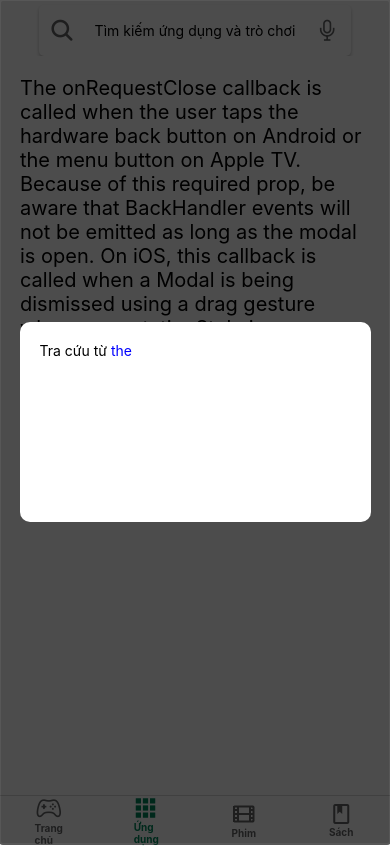
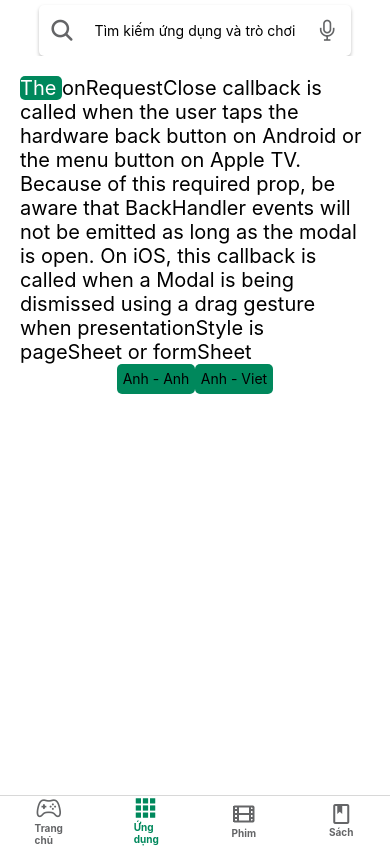
Before and after one commit to JungNh/GoogleStore_JS, a React Native app: screen /Utilities in a window 390 px wide. Both pictures are taken after a click on the element "The". Built offline with nearby package versions, Linux system fonts and the light colour scheme.

Commit message:
'add_translate'

```diff
--- a/src/component/TextTranslate.js
+++ b/src/component/TextTranslate.js
@@ -1,8 +1,8 @@
 import React, { useRef, useState } from 'react'
-import { View, Text, Dimensions, Alert, TouchableOpacity } from 'react-native'
+import { View, Text, Dimensions, Alert, TouchableOpacity, StyleSheet } from 'react-native'
 import Modal from 'react-native-modal';
 
-function convertText(word){
+function convertText(word) {
     let res = word.replace(/[- #*;,.<>\{\}\[\]\\\/]/gi, '');
     return res.toLowerCase();
 }
@@ -18,30 +18,34 @@ const TextTranslate = (props) => {
     const words = content.split(' ')
 
     return (
+        <>
             <View style={[{ flexDirection: "row" }, styleView]}>
                 <Text>
-                {words.map((word, index) => {
-                    return (
-                        <View key={index}>
+                    {words.map((word, index) => (
+                        <View key={index} style={{
+                            backgroundColor: textIndex == index ? '#00885c' : '#fff',
+                            borderRadius: 5,
+                        }}>
                             <Text onPress={() => {
                                 // alert(word);
                                 setTextIndex(index);
-                                setisVisible(!isVisible);
+                                // setisVisible(!isVisible);
                                 setSearchWord(word)
-                            }} style={styleText}>{word} </Text>
+                            }} style={[styleText, {
+                                color: textIndex == index ? '#fff' : '#000',
+                                textAlign: 'center'
+                            }]}>{word} </Text>
                             {/* {textIndex == index &&
-                                <View style={{
+                                <TouchableOpacity style={{
                                     padding: 10,
                                     borderRadius: 10,
-                                    borderWidth: 0.5,
                                     position: 'absolute',
-                                    backgroundColor: 'black',
+                                    backgroundColor: '#00885c',
                                     zIndex: 1,
                                     top: 24
-                                }}><Text style={{ color: 'white', fontSize: 20, fontWeight: 'bold' }}>{word}</Text></View>} */}
+                                }}><Text style={{ color: 'white', fontSize: 20, fontWeight: 'bold' }}>{word}</Text></TouchableOpacity>} */}
                         </View>
-                    )
-                })}
+                    ))}
                 </Text>
                 <Modal
                     isVisible={isVisible}
@@ -62,11 +66,33 @@ const TextTranslate = (props) => {
                             padding: 20,
                             alignSelf: 'center',
                         }}>
-                    <Text>Tra cứu từ <Text style={{color:'blue'}}>{convertText(searchWord)}</Text></Text>
+                        <Text>Tra cứu từ <Text style={{ color: 'blue' }}>{convertText(searchWord)}</Text></Text>
                     </View>
                 </Modal>
             </View>
+            {textIndex >= 0 && <View style={{ flexDirection: 'row', width: '40%', alignSelf: 'center' }}>
+                <TouchableOpacity style={styles.buttonTran} onPress={() => {
+                    setisVisible(true);
+                    setTextIndex(-1)
+                }}><Text>Anh - Anh</Text></TouchableOpacity>
+                <TouchableOpacity style={styles.buttonTran} onPress={() => {
+                    setisVisible(true);
+                    setTextIndex(-1)
+                }}><Text>Anh - Viet</Text></TouchableOpacity>
+            </View>}
+        </>
     )
 }
 
 export default TextTranslate;
+
+const styles = StyleSheet.create({
+    buttonTran: {
+        height: 30,
+        flex: 1,
+        backgroundColor: '#00885c',
+        alignItems: 'center',
+        justifyContent: 'center',
+        borderRadius: 5
+    }
+})
```
Also changed, not shown: 2 other files (tests, documents, lock files or other folders). Lines whose indentation alone changed are shown as unchanged.
